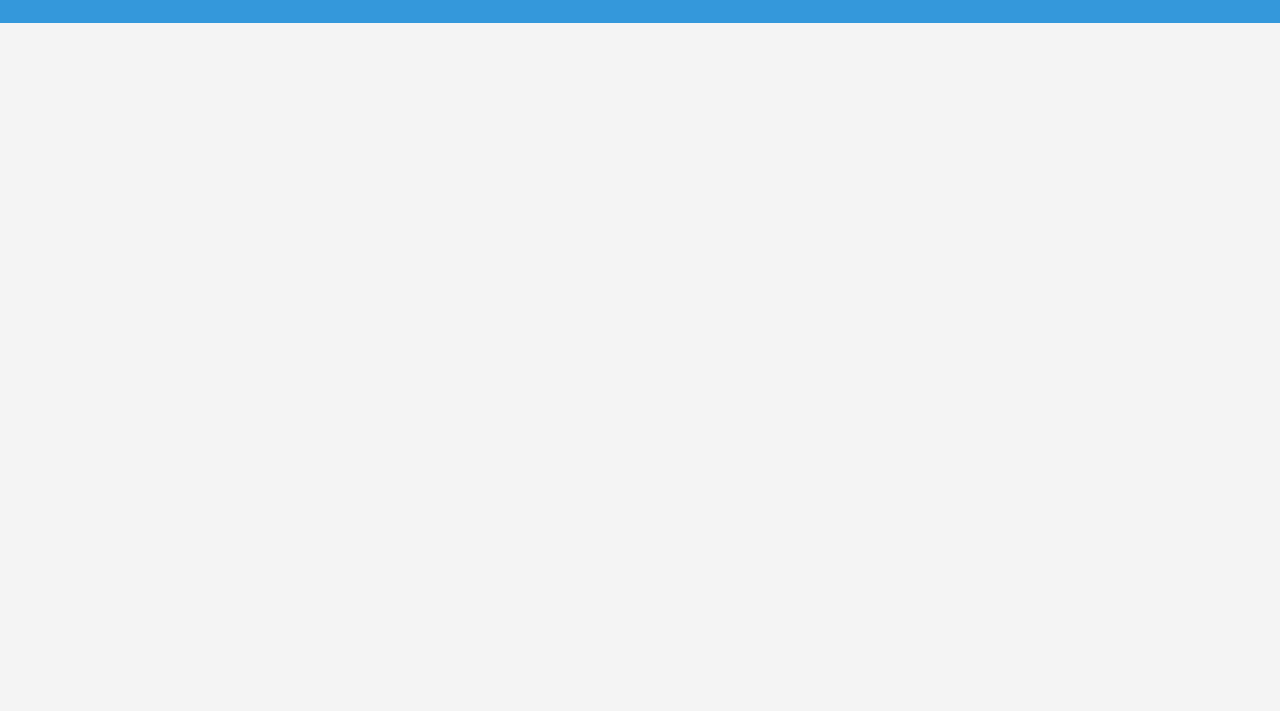
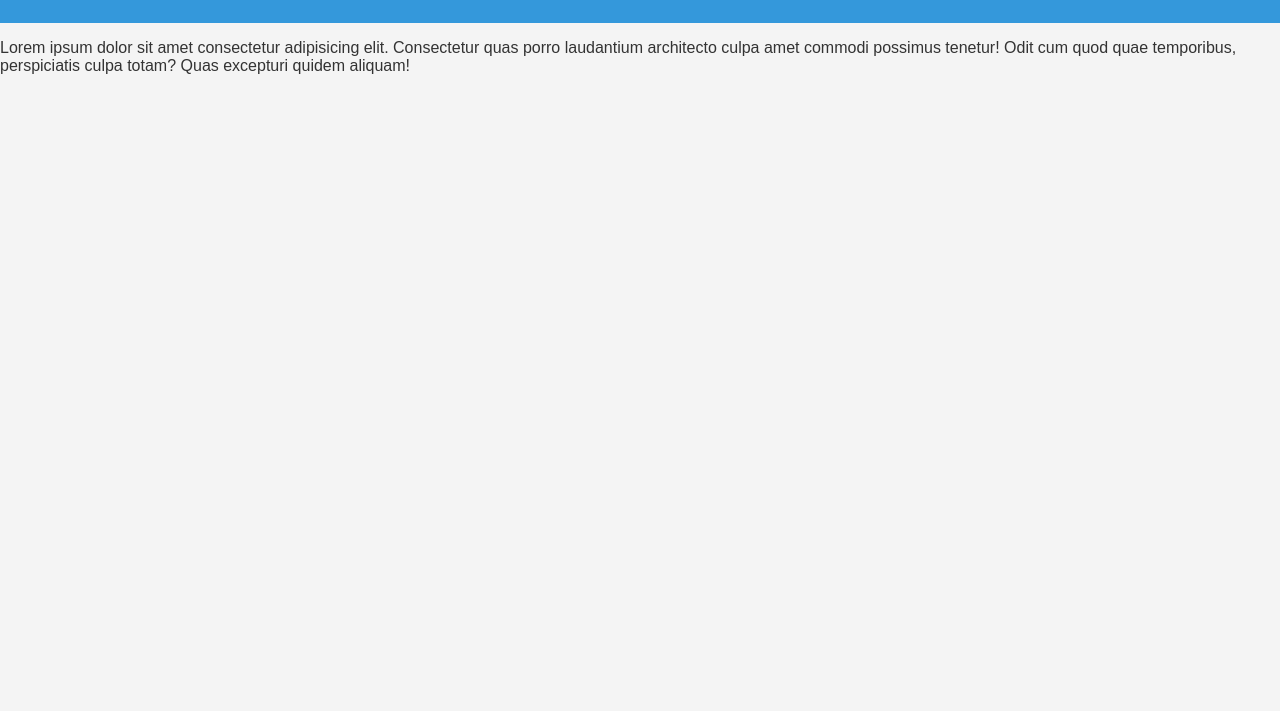
Before and after one commit to elkqkq/projectkaka, a plain HTML site: page index.html in a window 1280 px wide. Shown: the part 89-800 px from the top of the page. Drawn offline with Linux system fonts and the light colour scheme.

Commit message:
feature branch

```diff
--- a/index.html
+++ b/index.html
@@ -55,7 +55,8 @@
 
     </nav>
     <header>
-        <h1 style="text-align: center">Kaka's-Home</h1>
+        <h1 style="text-align: center">Kaka's- Home</h1>
     </header>
+    <p>Lorem ipsum dolor sit amet consectetur adipisicing elit. Consectetur quas porro laudantium architecto culpa amet commodi possimus tenetur! Odit cum quod quae temporibus, perspiciatis culpa totam? Quas excepturi quidem aliquam!</p>
 </body>
 </html>
```
